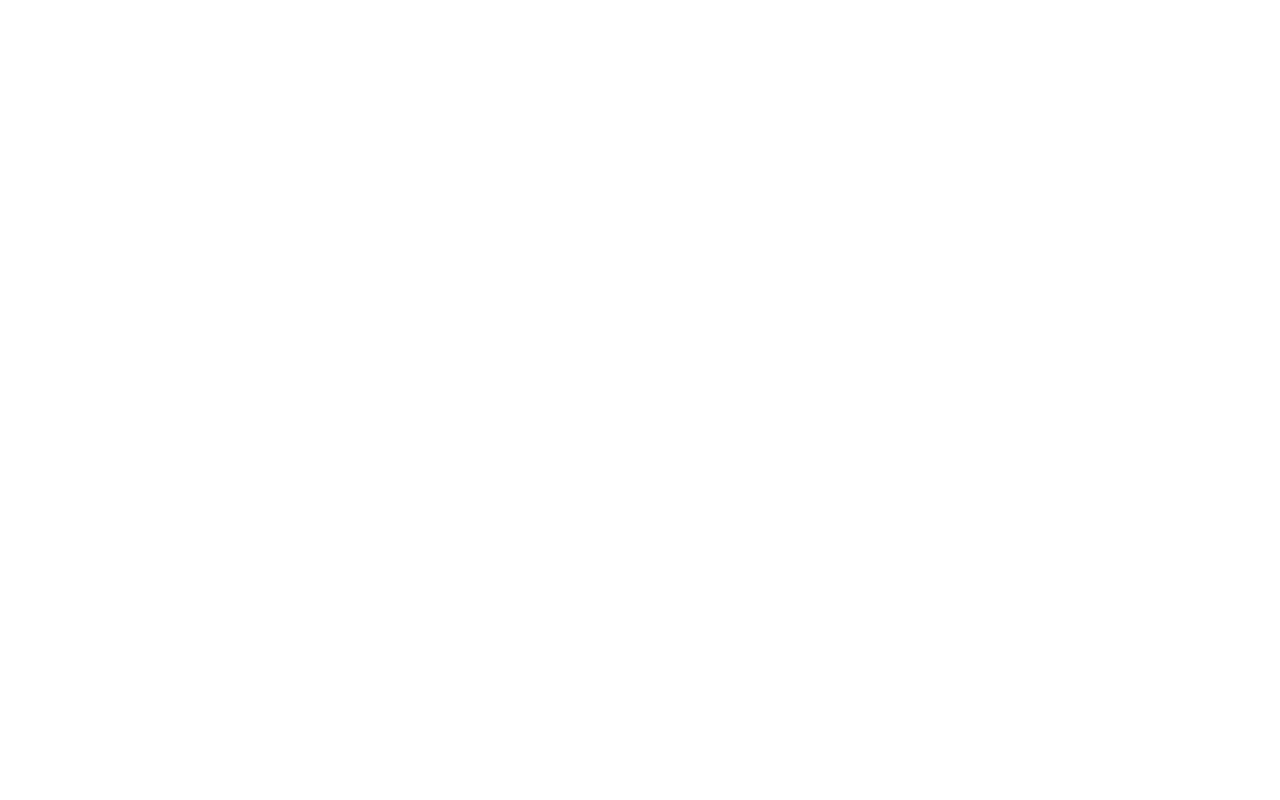
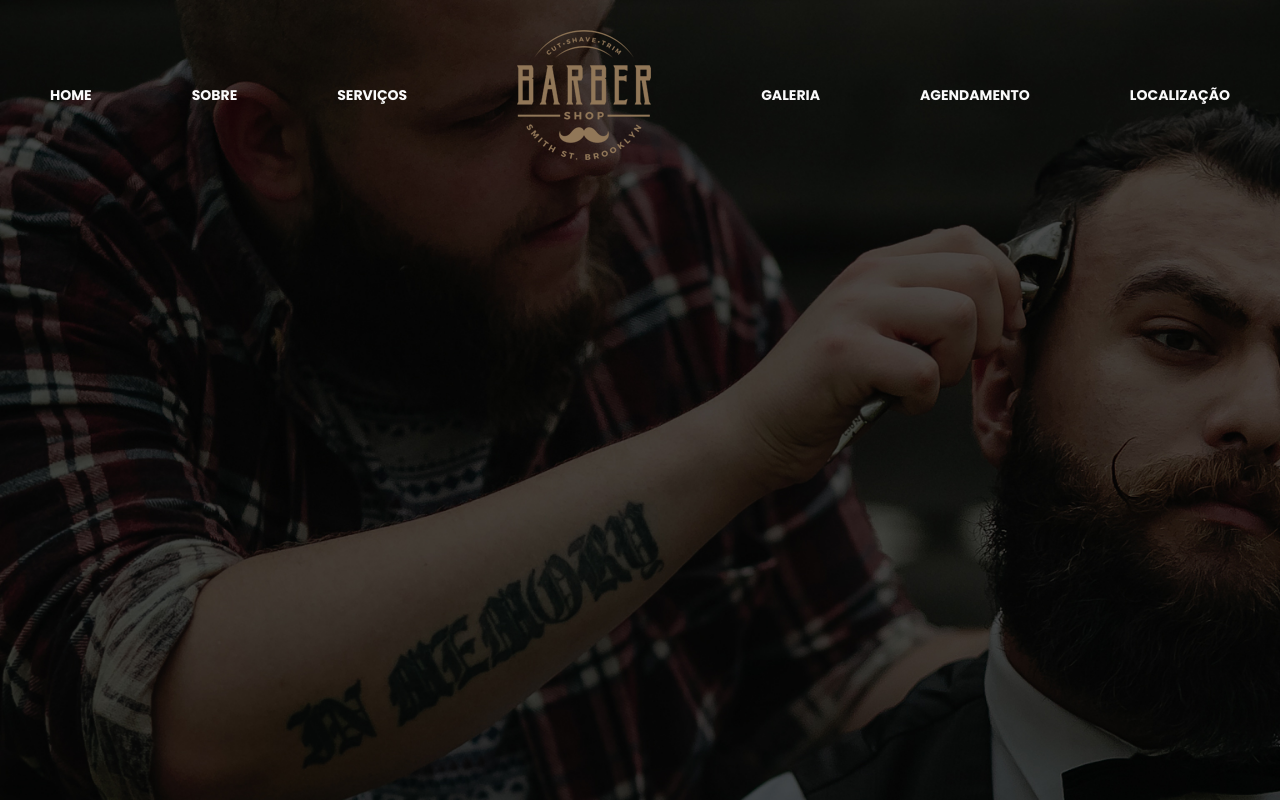
Before and after one commit to deivisonnovossate/BarberShop_v1, a plain HTML site: page index.html in a window 1280 px wide. Drawn offline with Linux system fonts and the light colour scheme.

Commit message:
Create Section Home and Nav Menu

```diff
--- a/css/style.css
+++ b/css/style.css
@@ -0,0 +1,57 @@
+* {
+    padding: 0;
+    margin: 0;
+    box-sizing: border-box;
+}
+
+:root {
+    font-size: 62.5%;
+    --primary-color: #917758;
+
+
+}
+
+body {
+    font-family: 'Poppins', sans-serif;
+}
+
+.home {
+    background-image: url(../images/bg-home.jpg);
+    height: 100vh;
+    background-size: cover;
+}
+
+.home .header {
+    padding: 3.0rem 0;
+}
+
+.home .header .nav ul {
+    display: flex;
+    justify-content: center;
+    align-items: center;
+}
+
+.home .header .nav ul li{
+    display: flex;
+    justify-content: center;
+    align-items: center;
+    margin: 0 3.0rem;
+}
+
+.home .header .nav ul li a{
+    text-decoration: none;
+    color: #fafafa;
+    font-size: 1.4rem;
+    font-weight: 700;
+    text-transform: uppercase;
+    padding: 2.0rem;;
+}
+
+.home .header .nav ul li a:hover {
+    color: var(--primary-color);
+    border-bottom: 1px solid var(--primary-color);
+}
+
+.home .header .nav ul li .logo {
+    margin: 0 3.0rem;
+}
--- a/index.html
+++ b/index.html
@@ -1,9 +1,13 @@
 <!DOCTYPE html>
 <html lang="pt-BR">
 <head>
+    <link rel="preconnect" href="https://fonts.googleapis.com">
+    <link rel="preconnect" href="https://fonts.gstatic.com" crossorigin>
     <meta charset="UTF-8">
     <meta name="viewport" content="width=device-width, initial-scale=1.0">
     <title>Barber Shop V1</title>
+
+    <link href="https://fonts.googleapis.com/css2?family=Poppins:wght@100;400;700&display=swap" rel="stylesheet">
 
     <link rel="stylesheet" href="css/style.css">
 </head>
@@ -12,7 +16,13 @@
         <header class="header">
             <nav class="nav">
                 <ul>
-
+                    <li><a href="#">home</a></li>
+                    <li><a href="#">sobre</a></li>
+                    <li><a href="#">serviços</a></li>
+                    <li><img src="images/logo.png" alt="Logo Barber Shop" class="logo"></a></li>
+                    <li><a href="#">galeria</a></li>
+                    <li><a href="#">agendamento</a></li>
+                    <li><a href="#">localização</a></li>
                 </ul>
             </nav>
         </header>
```
